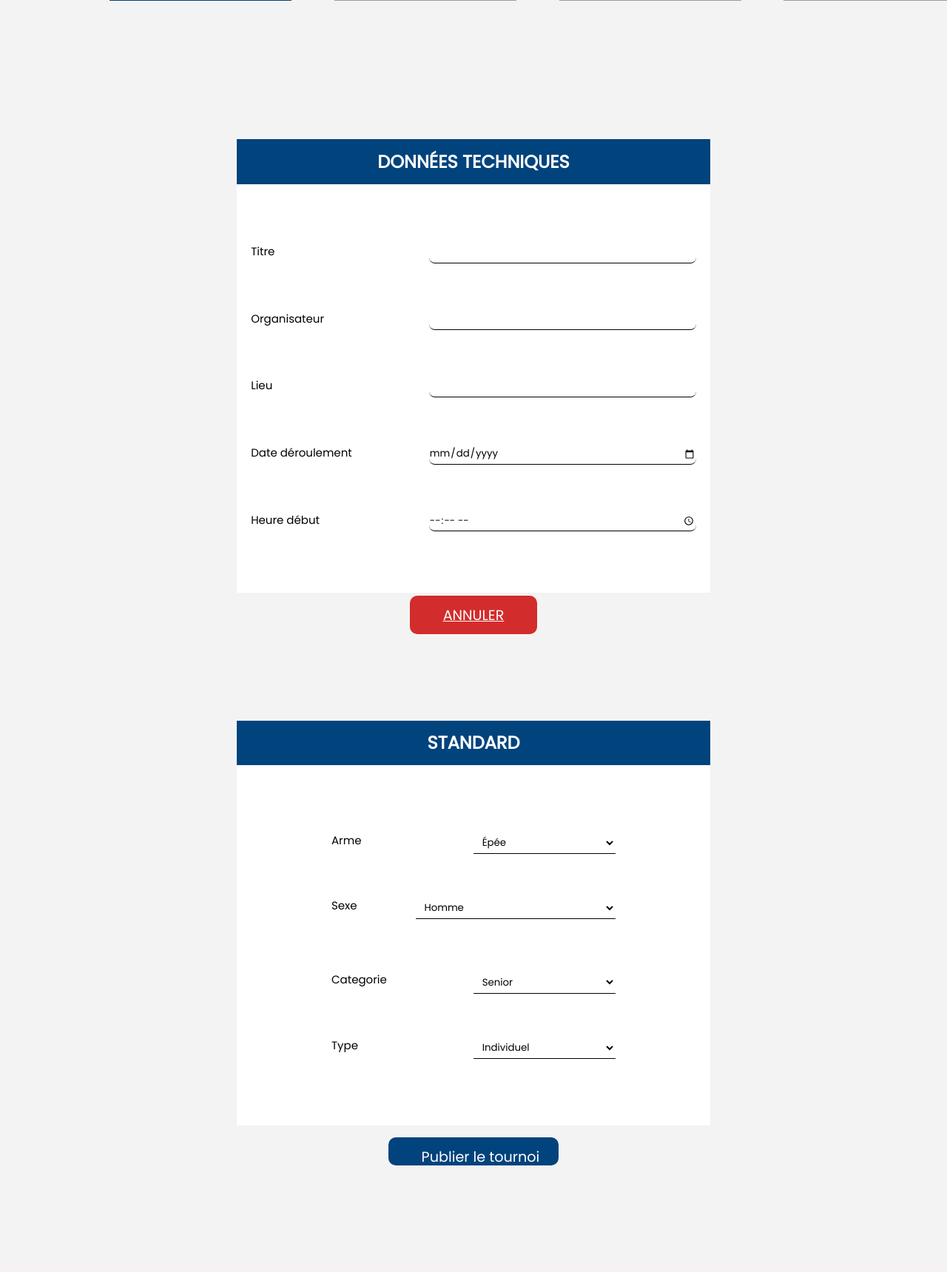
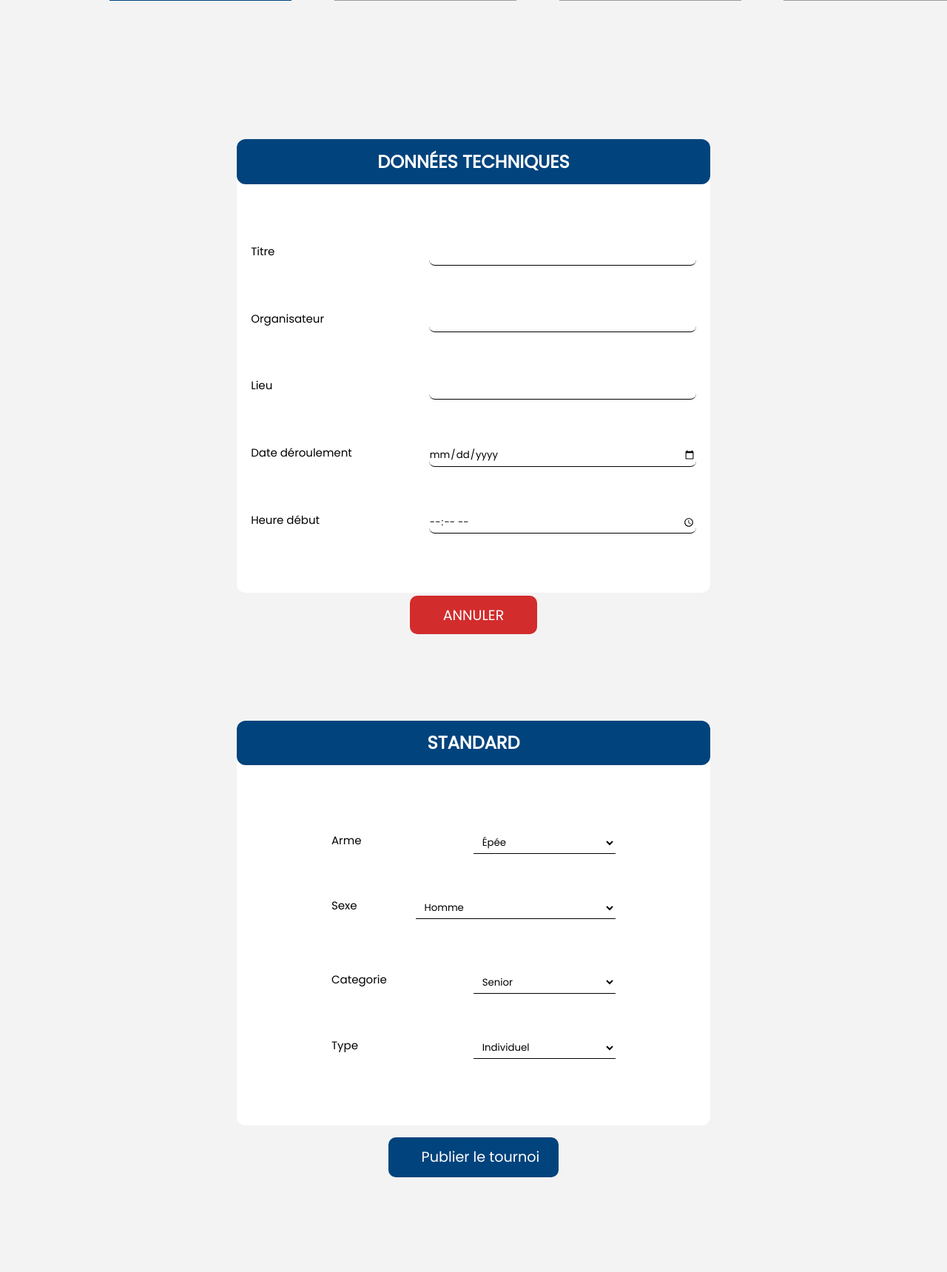
Before and after one commit to araviart/COMP_ESCRIME, a Flask app: page /ajout-comp in a window 1280 px wide; the page is wider, and only the part inside the window is pictured. Shown: the part 199-1918 px from the top of that part at 74% size. Before the commit the page ends 1774 px from the top of that part, so only its background shows below. Run offline with Flask 3, Linux system fonts and the light colour scheme; some libraries are stand-ins or nearby versions.

Commit message:
fix css ajout comp

```diff
--- a/appli/static/adherent.css
+++ b/appli/static/adherent.css
@@ -189,12 +189,18 @@ td{
   align-items: center;
 }
 
+.test, .titre-formulaire{
+  border-radius: 12px;
+}
 
 button{
   padding: 10px;
   border-radius: 8px;
   color: white;}
 
+.btn-annuler{
+  text-decoration: none;
+}
 
 .ajoutadh{
     background-color: var(--blue-escrime);
@@ -225,6 +231,8 @@ button{
   color: var(--gris-arbitre);
 }
 
+
+
 .top{
   display: flex;
   justify-content: space-between;
--- a/appli/static/ajout_adherent.css
+++ b/appli/static/ajout_adherent.css
@@ -104,7 +104,6 @@ label {
 
 input {
     width: 12em;
-    height: 2em;
     border-radius: 8px;
     background: #F5F5F5;
     border-style: none;
```
